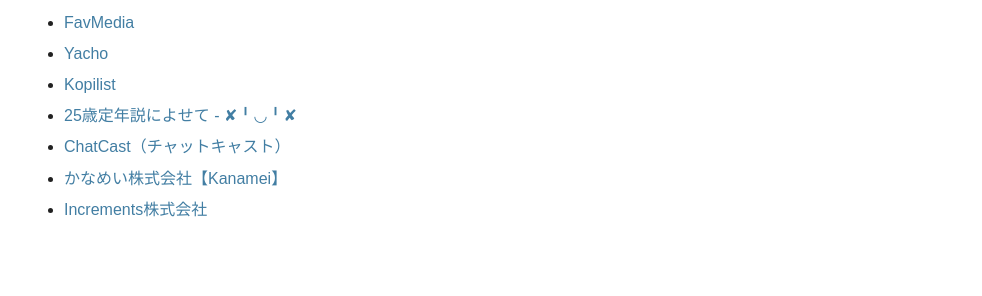
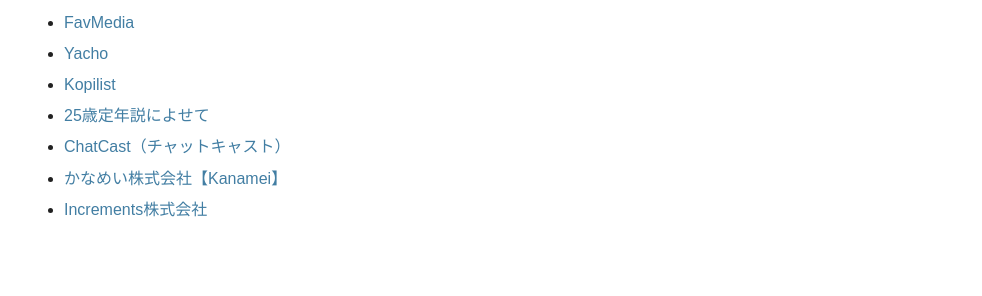
Before and after one commit to yatteikifm/yattiki.fm, a Jekyll site: the page built from _posts/2016-10-30-yatteiki-first.md, in a window 1280 px wide. Shown: the part 564-860 px from the top of the page, without its empty margins (148-1130 px from the left). Built offline with Jekyll 4.4.1, drawn with Linux system fonts in a browser that asks for light colours.

Commit message:
Update shownote
✘ will be broken

```diff
--- a/_posts/2016-10-30-yatteiki-first.md
+++ b/_posts/2016-10-30-yatteiki-first.md
@@ -16,7 +16,7 @@
 - [FavMedia](https://www.favmedia.me/)
 - [Yacho](https://yacho.club/)
 - [Kopilist](https://kopilist.com/)
-- [25歳定年説によせて - ✘╹◡╹✘](http://r7kamura.hatenablog.com/entry/2014/12/21/181831)
+- [25歳定年説によせて](http://r7kamura.hatenablog.com/entry/2014/12/21/181831)
 - [ChatCast（チャットキャスト）](https://chatca.st/)
 - [かなめい株式会社【Kanamei】](http://kanamei.co.jp/)
 - [Increments株式会社](http://increments.co.jp/)
```
